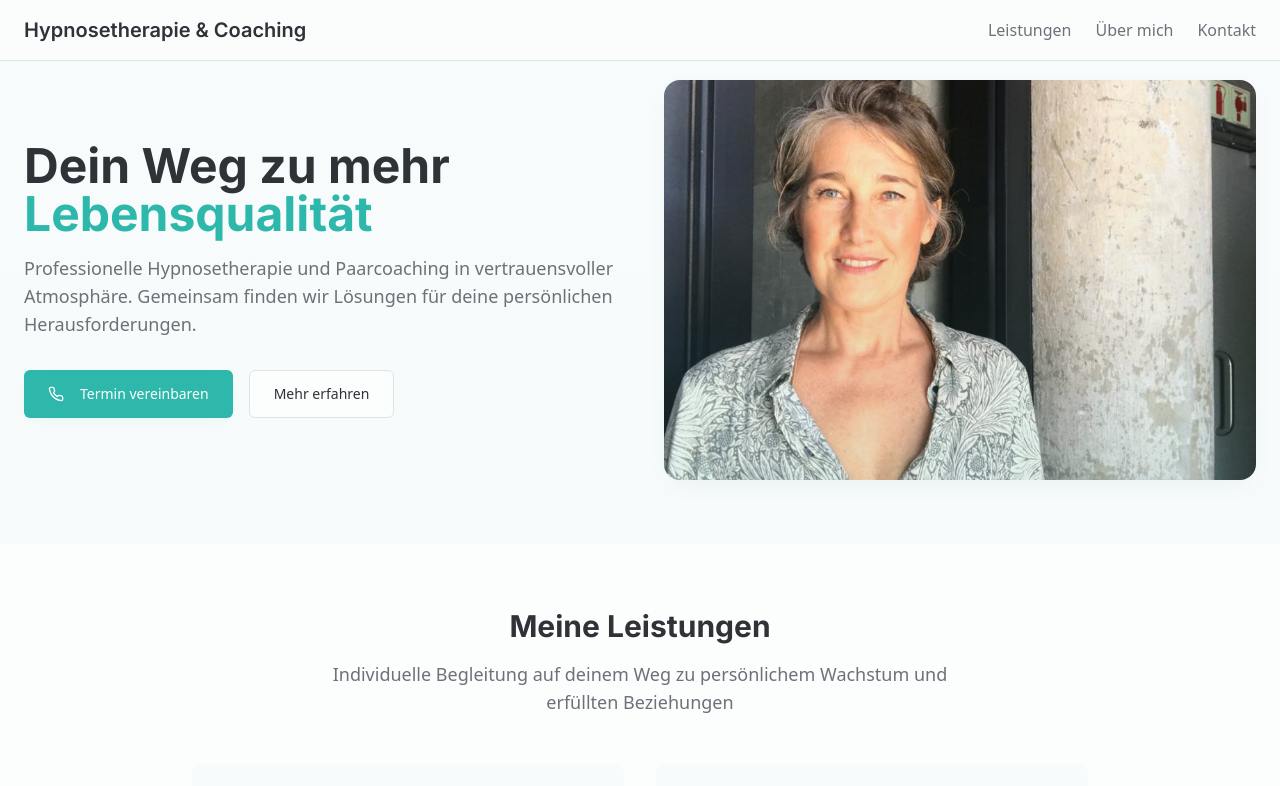
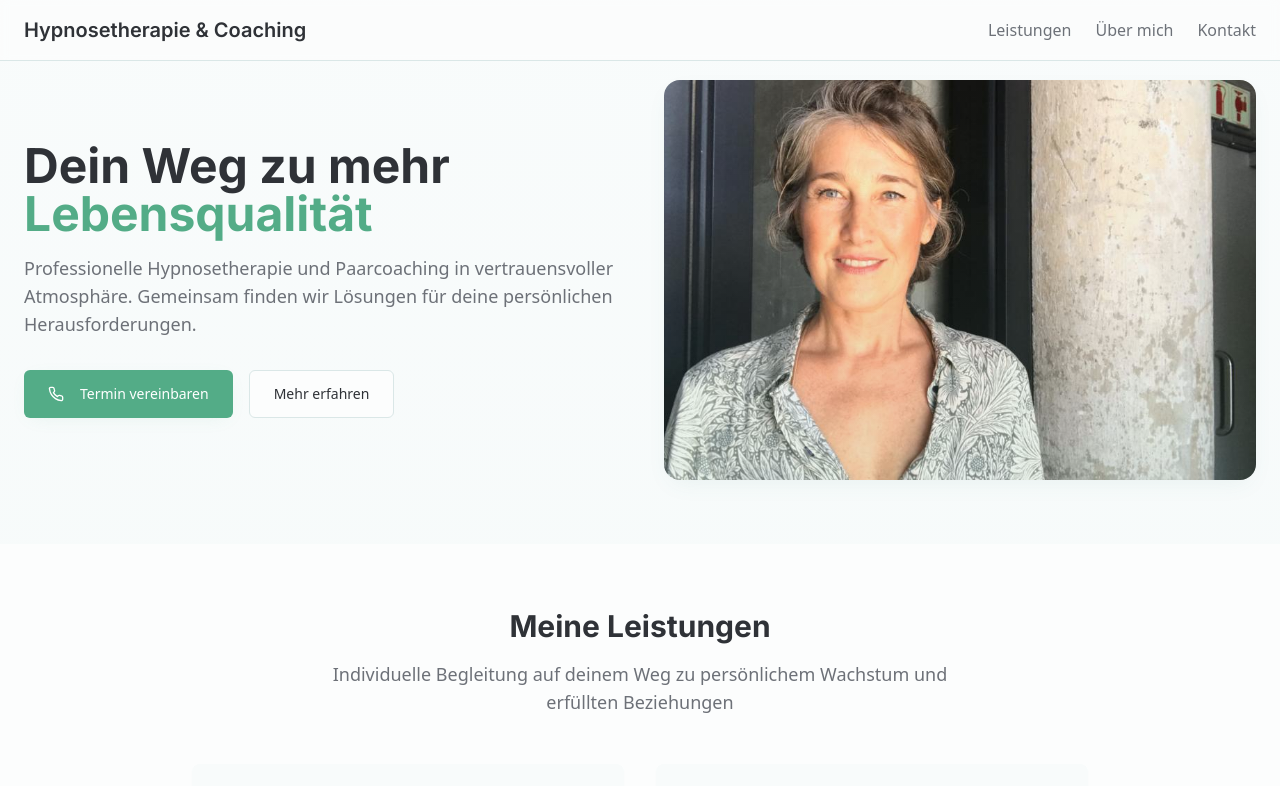
Before and after one commit to design-capturemedia/plauder-kiste, a React (Vite) app: page / in a window 1280 px wide. Shown: the top 786 px of the page. Built offline with nearby package versions, Linux system fonts and the light colour scheme; the HTML template or start-up script is replaced by a standard one.

Commit message:
Ändere Türkise Farbe

```diff
--- a/src/index.css
+++ b/src/index.css
@@ -17,7 +17,7 @@ All colors MUST be HSL.
     --popover: 180 30% 98%;
     --popover-foreground: 220 8% 20%; /* Anthracite */
 
-    --primary: 175 60% 45%;
+    --primary: 155 35% 50%; /* Softer sage green */
     --primary-foreground: 0 0% 100%;
 
     --secondary: 175 30% 88%;
@@ -34,7 +34,7 @@ All colors MUST be HSL.
 
     --border: 180 20% 88%;
     --input: 180 20% 88%;
-    --ring: 175 60% 45%;
+    --ring: 155 35% 50%; /* Match primary */
 
     /* Therapeutic color palette */
     --therapy-sage: 140 25% 65%;
@@ -43,12 +43,12 @@ All colors MUST be HSL.
     --therapy-neutral: 180 8% 85%;
 
     /* Gradients */
-    --gradient-hero: linear-gradient(135deg, hsl(175 60% 45%), hsl(195 65% 55%));
+    --gradient-hero: linear-gradient(135deg, hsl(155 35% 50%), hsl(160 30% 55%));
     --gradient-soft: linear-gradient(180deg, hsl(180 30% 98%), hsl(175 30% 96%));
     --gradient-accent: linear-gradient(45deg, hsl(25 80% 70%), hsl(35 75% 65%));
 
     /* Shadows */
-    --shadow-soft: 0 4px 20px -8px hsl(175 60% 45% / 0.15);
+    --shadow-soft: 0 4px 20px -8px hsl(155 35% 50% / 0.15);
     --shadow-card: 0 8px 25px -8px hsl(175 30% 40% / 0.1);
 
     /* Animations */
```
